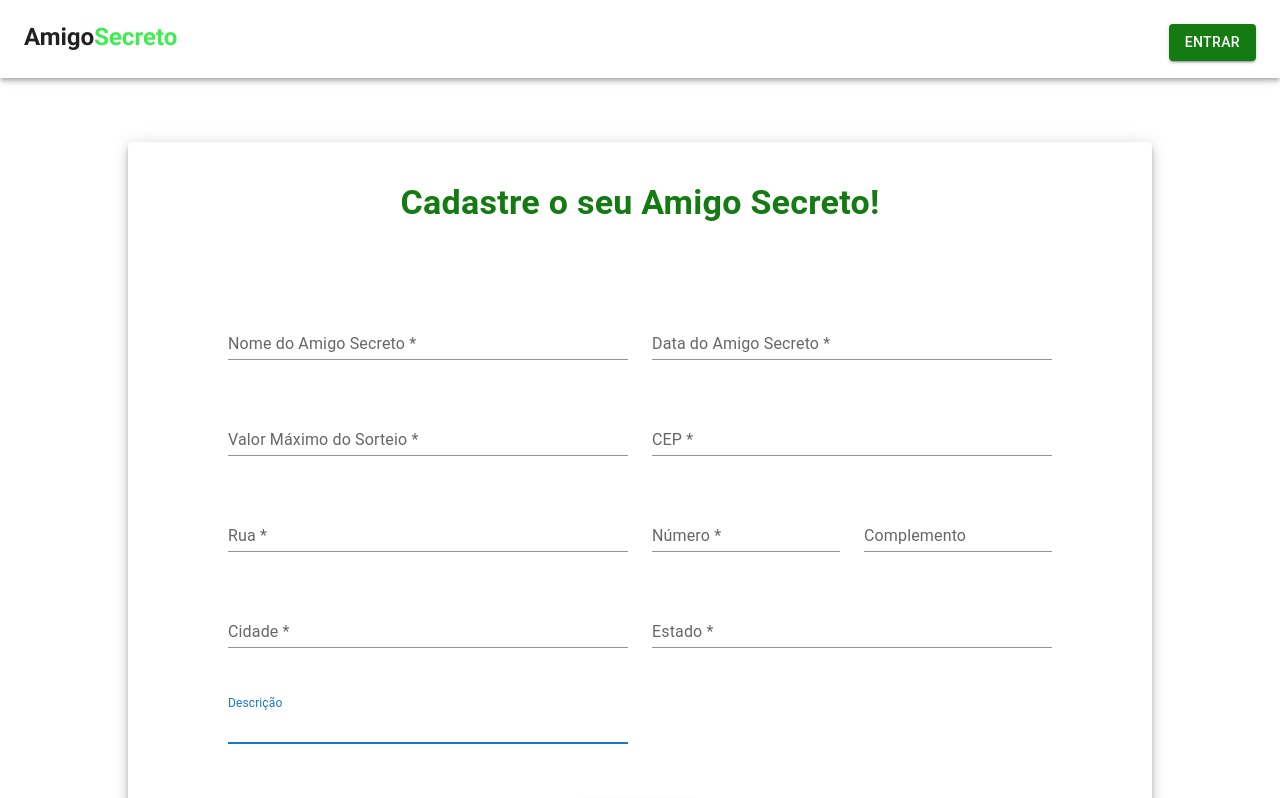
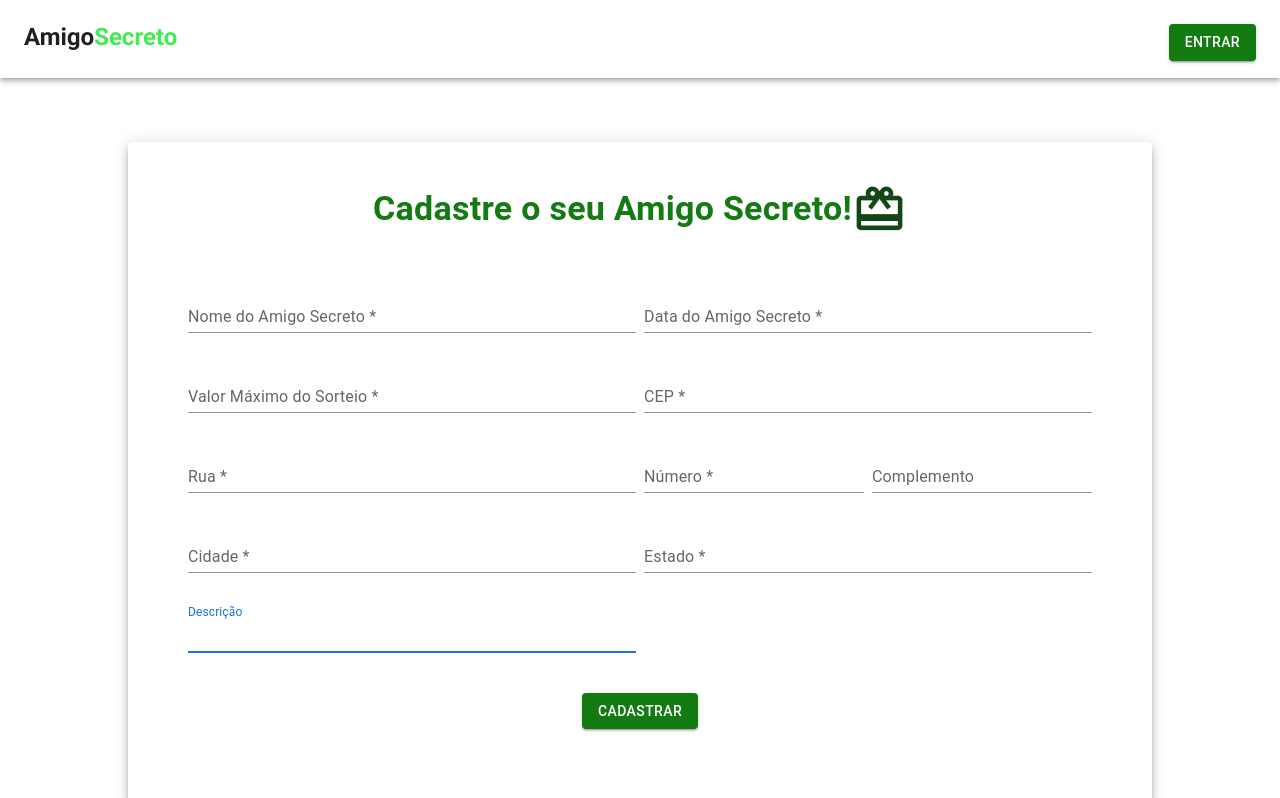
Before and after one commit to samuelbraga/amigo-secreto, a React (Create React App) app in the folder frontend/: page /novo-amigo-secreto in a window 1280 px wide. Shown: the top 798 px of the page. Built offline with nearby package versions, Linux system fonts and the light colour scheme.

Commit message:
mudanças finais

```diff
--- a/frontend/package.json
+++ b/frontend/package.json
@@ -3,15 +3,20 @@
   "version": "0.1.0",
   "private": true,
   "dependencies": {
+    "@date-io/date-fns": "^2.14.0",
     "@emotion/react": "^11.9.0",
     "@emotion/styled": "^11.8.1",
+    "@material-ui/core": "^4.12.4",
+    "@material-ui/pickers": "^3.3.10",
     "@mui/icons-material": "^5.8.3",
+    "@mui/lab": "^5.0.0-alpha.85",
     "@mui/material": "^5.7.0",
     "@mui/x-date-pickers": "^5.0.0-alpha.5",
     "@testing-library/jest-dom": "^5.16.4",
     "@testing-library/react": "^13.2.0",
     "@testing-library/user-event": "^13.5.0",
     "axios": "^0.27.2",
+    "date-fns": "^2.28.0",
     "formik": "^2.2.9",
     "react": "^18.1.0",
     "react-dom": "^18.1.0",
--- a/frontend/src/App.js
+++ b/frontend/src/App.js
@@ -1,10 +1,14 @@
 import './App.css';
 import Router from './Router/Router'
+import { LocalizationProvider } from '@mui/x-date-pickers/LocalizationProvider'
+import { AdapterDateFns } from '@mui/x-date-pickers/AdapterDateFns'
 
 function App() {
   return (
     <div className="App">
-      <Router />
+      <LocalizationProvider dateAdapter={AdapterDateFns}>
+        <Router />
+      </LocalizationProvider>
     </div>
   );
 }
--- a/frontend/src/Components/CadastroSorteio.js
+++ b/frontend/src/Components/CadastroSorteio.js
@@ -7,64 +7,103 @@ import Grid from '@mui/material/Grid';
 import Typography from '@mui/material/Typography';
 import Paper from '@mui/material/Paper';
 import { initialFormValues } from "../Helpers/Constants";
+import Card from '../Assets/Card.png'
+import { cadastroSorteio } from "../Services/sorteios";
+import { DateTimePicker } from '@mui/x-date-pickers';
+import { useNavigate } from 'react-router-dom';
+import { AppContext } from "../Context/AppContext";
 
 function FormSorteio() {
   const validationCadastroAS = yup.object({
-    nomeSorteio: yup
+    name: yup
       .string('Digite um nome válido')
       .required('O nome é obrigatório.'),
-    dataRealizacao: yup
+    event_date: yup
       .string('Digite uma data válida')
       .required('O data é obrigatória.'),
-    valorMaximo: yup
-      .number('Digite um valor válido')
+    gift_value: yup
+      .string('Digite um valor válido')
       .required('O valor é obrigatório.'),
     cep: yup
-      .number('Digite um CEP válido')
+      .string('Digite um CEP válido')
       .required('O CEP é obrigatório.'),
-    rua: yup
+    street: yup
       .string('Digite uma rua válida')
       .required('A rua é obrigatória.'),
-    numero: yup
-      .number('Digite um número válido')
+    neighborhood: yup
+      .string('Digite um número válido')
       .required('O número é obrigatório.'),
-    cidade: yup
+    city: yup
       .string('Digite uma cidade válida')
       .required('A cidade é obrigatória.'),
-    estado: yup
+    state: yup
       .string('Digite um estado válido')
       .required('O estado é obrigatório.'),
   });
-
+  const navigate = useNavigate();
+  const { setIsVisible, setFeedbackMessage } = React.useContext(AppContext)
+  const userData = JSON.parse(sessionStorage.getItem('user'))
   const formik = useFormik({
     initialValues: initialFormValues,
     validationSchema: validationCadastroAS,
     onSubmit: (values) => {
-      console.log(values, 'valores')
+      cadastroSorteio(values, userData.tokenBearer)
+        .then(() => {
+          setFeedbackMessage('Cadastro efetuado com sucesso!')
+          setIsVisible(true)
+          formik.setValues(initialFormValues)
+            formik.setTouched({}, false)
+          navigate("/dashboard")
+        })
+        .catch((error) => {
+          setFeedbackMessage('Não foi possível efetuar o cadastro')
+          setIsVisible(true)
+        })
+        .finally(() => {
+          setTimeout(function () {
+            setIsVisible(false)
+          }, 3500)
+        })
     },
   })
 
   return (
     <Grid item xs={12} component={Paper} elevation={6} padding="40px 40px" width='80%'>
-      <Typography color="#147A12" variant="h4" gutterBottom>
-        <b>Cadastre o seu Amigo Secreto!</b>
+      <Typography color="#147A12"
+        variant="h4"
+        gutterBottom
+        style={{ display: 'flex', alignItems: 'center', justifyContent: 'center'}}
+      >
+        <b>Cadastre o seu Amigo Secreto!</b> <img src={Card} alt="Card" />
       </Typography>
       <form onSubmit={formik.handleSubmit}>
-        <Grid container spacing={3} padding="60px" >
+        <Grid container spacing={1} padding="20px" >
           <Grid item xs={12} sm={6}>
             <TextField
               variant="standard"
               margin="normal"
               fullWidth
-              id="nomeSorteio"
-              value={formik.values.nomeSorteio}
+              id="name"
+              value={formik.values.name}
               onChange={formik.handleChange}
               label="Nome do Amigo Secreto *"
-              name="nomeSorteio"
-              autoComplete="nomeSorteio"
+              name="name"
+              autoComplete="name"
               autoFocus
-              error={formik.touched.nomeSorteio && Boolean(formik.errors.nomeSorteio)}
-              helperText={formik.touched.nomeSorteio && formik.errors.nomeSorteio}
+              error={formik.touched.name && Boolean(formik.errors.name)}
+              helperText={formik.touched.name && formik.errors.name}
+            />
+          </Grid>
+          <Grid item xs={12} sm={6}>
+            <DateTimePicker
+              id="event_date"
+              name="event_date"
+              error={formik.touched.event_date && Boolean(formik.errors.event_date)}
+              helperText={formik.touched.event_date && formik.errors.event_date}
+              label="Data do Amigo Secreto *"
+              value={formik.values.event_date}
+              onChange={(event) => formik.setFieldValue('event_date', event)}
+              renderInput={(params) => <TextField {...params} variant="standard" margin="normal" fullWidth/>}
             />
           </Grid>
           <Grid item xs={12} sm={6}>
@@ -72,31 +111,15 @@ function FormSorteio() {
               variant="standard"
               margin="normal"
               fullWidth
-              id="dataRealizacao"
-              value={formik.values.dataRealizacao}
-              onChange={formik.handleChange}
-              label="Data do Amigo Secreto *"
-              name="dataRealizacao"
-              autoComplete="dataRealizacao"
-              autoFocus
-              error={formik.touched.dataRealizacao && Boolean(formik.errors.dataRealizacao)}
-              helperText={formik.touched.dataRealizacao && formik.errors.dataRealizacao}
-            />
-          </Grid>
-          <Grid item xs={12} sm={6}>
-            <TextField
-              variant="standard"
-              margin="normal"
-              fullWidth
-              id="valorMaximo"
-              value={formik.values.valorMaximo}
+              id="gift_value"
+              value={formik.values.gift_value}
               onChange={formik.handleChange}
               label="Valor Máximo do Sorteio *"
-              name="valorMaximo"
-              autoComplete="valorMaximo"
+              name="gift_value"
+              autoComplete="gift_value"
               autoFocus
-              error={formik.touched.valorMaximo && Boolean(formik.errors.valorMaximo)}
-              helperText={formik.touched.valorMaximo && formik.errors.valorMaximo}
+              error={formik.touched.gift_value && Boolean(formik.errors.gift_value)}
+              helperText={formik.touched.gift_value && formik.errors.gift_value}
             />
           </Grid>
           <Grid item xs={12} sm={6}>
@@ -120,15 +143,15 @@ function FormSorteio() {
             variant="standard"
               margin="normal"
               fullWidth
-              id="rua"
-              value={formik.values.rua}
+              id="street"
+              value={formik.values.street}
               onChange={formik.handleChange}
               label="Rua *"
-              name="rua"
-              autoComplete="rua"
+              name="street"
+              autoComplete="street"
               autoFocus
-              error={formik.touched.rua && Boolean(formik.errors.rua)}
-              helperText={formik.touched.rua && formik.errors.rua}
+              error={formik.touched.street && Boolean(formik.errors.street)}
+              helperText={formik.touched.street && formik.errors.street}
             />
           </Grid>
           <Grid item xs={12} sm={3}>
@@ -136,15 +159,15 @@ function FormSorteio() {
             variant="standard"
               margin="normal"
               fullWidth
-              id="numero"
-              value={formik.values.numero}
+              id="neighborhood"
+              value={formik.values.neighborhood}
               onChange={formik.handleChange}
               label="Número *"
-              name="numero"
-              autoComplete="numero"
+              name="neighborhood"
+              autoComplete="neighborhood"
               autoFocus
-              error={formik.touched.numero && Boolean(formik.errors.numero)}
-              helperText={formik.touched.numero && formik.errors.numero}
+              error={formik.touched.neighborhood && Boolean(formik.errors.neighborhood)}
+              helperText={formik.touched.neighborhood && formik.errors.neighborhood}
             />
           </Grid>
           <Grid item xs={12} sm={3}>
@@ -152,15 +175,15 @@ function FormSorteio() {
             variant="standard"
               margin="normal"
               fullWidth
-              id="complemento"
-              value={formik.values.complemento}
+              id="complement"
+              value={formik.values.complement}
               onChange={formik.handleChange}
               label="Complemento"
-              name="complemento"
-              autoComplete="complemento"
+              name="complement"
+              autoComplete="complement"
               autoFocus
-              error={formik.touched.complemento && Boolean(formik.errors.complemento)}
-              helperText={formik.touched.complemento && formik.errors.complemento}
+              error={formik.touched.complement && Boolean(formik.errors.complement)}
+              helperText={formik.touched.complement && formik.errors.complement}
             />
           </Grid>
           <Grid item xs={12} sm={6}>
@@ -168,15 +191,15 @@ function FormSorteio() {
               variant="standard"
               margin="normal"
               fullWidth
-              id="cidade"
-              value={formik.values.cidade}
+              id="city"
+              value={formik.values.city}
               onChange={formik.handleChange}
               label="Cidade *"
-              name="cidade"
-              autoComplete="cidade"
+              name="city"
+              autoComplete="city"
               autoFocus
-              error={formik.touched.cidade && Boolean(formik.errors.cidade)}
-              helperText={formik.touched.cidade && formik.errors.cidade}
+              error={formik.touched.city && Boolean(formik.errors.city)}
+              helperText={formik.touched.city && formik.errors.city}
             />
           </Grid>
           <Grid item xs={12} sm={6}>
@@ -184,15 +207,15 @@ function FormSorteio() {
               variant="standard"
               margin="normal"
               fullWidth
-              id="estado"
-              value={formik.values.estado}
+              id="state"
+              value={formik.values.state}
               onChange={formik.handleChange}
               label="Estado *"
-              name="estado"
-              autoComplete="estado"
+              name="state"
+              autoComplete="state"
               autoFocus
-              error={formik.touched.estado && Boolean(formik.errors.estado)}
-              helperText={formik.touched.estado && formik.errors.estado}
+              error={formik.touched.state && Boolean(formik.errors.state)}
+              helperText={formik.touched.state && formik.errors.state}
             />
           </Grid>
           <Grid item xs={12} sm={6}>
@@ -200,15 +223,15 @@ function FormSorteio() {
               variant="standard"
               margin="normal"
               fullWidth
-              id="descricao"
-              value={formik.values.descricao}
+              id="description"
+              value={formik.values.description}
               onChange={formik.handleChange}
               label="Descrição"
-              name="descricao"
-              autoComplete="descricao"
+              name="description"
+              autoComplete="description"
               autoFocus
-              error={formik.touched.descricao && Boolean(formik.errors.descricao)}
-              helperText={formik.touched.descricao && formik.errors.descricao}
+              error={formik.touched.description && Boolean(formik.errors.description)}
+              helperText={formik.touched.description && formik.errors.description}
             />
           </Grid>
           <Grid item xs={12}>
--- a/frontend/src/Components/CadastroUsuario.js
+++ b/frontend/src/Components/CadastroUsuario.js
@@ -1,4 +1,4 @@
-import React, { useState } from "react";
+import React from "react";
 import TextField from '@mui/material/TextField';
 import Button from '@mui/material/Button';
 import Box from '@mui/material/Box';
@@ -6,15 +6,14 @@ import { useFormik } from 'formik';
 import * as yup from 'yup';
 import newUser from "../Services/cadastro";
 import Grid from '@mui/material/Grid';
-import Snackbar from '@mui/material/Snackbar';
 import Typography from '@mui/material/Typography';
 import Paper from '@mui/material/Paper';
-import { initialFormValues } from "../Helpers/Constants";
+import { DatePicker } from '@mui/x-date-pickers';
+import { initialCadastroUsuario } from "../Helpers/Constants";
+import { AppContext } from "../Context/AppContext";
 
 //TODO: COLOCAR MASCARA NO NASCIMENTO
 function FormUsuario() {
-  const [feedbackMessage, setFeedbackMessage] = useState('')
-  const [isVisible, setIsVisible] = useState(false)
   const validationLogin = yup.object({
     email: yup
       .string('Digite um email')
@@ -23,16 +22,16 @@ function FormUsuario() {
     password: yup
       .string('Digite sua senha')
       .required('A senha é obrigatória'),
-    dataNascimento: yup
+    birthdayData: yup
       .string('Digite sua data de nascimento')
       .required('A data de nascimento é obrigatória'),
     name: yup
       .string('Digite seu nome')
       .required('O nome é obrigatório'),
   });
-
+  const { setIsVisible, setFeedbackMessage } = React.useContext(AppContext)
   const formik = useFormik({
-      initialValues: initialFormValues,
+      initialValues: initialCadastroUsuario,
       validationSchema: validationLogin,
       onSubmit: (values) => {
         newUser({
@@ -41,9 +40,10 @@ function FormUsuario() {
           password: values.password
         })
           .then(() => {
-            formik.setValues(initialFormValues)
             setFeedbackMessage('Cadastro efetuado com sucesso!')
             setIsVisible(true)
+            formik.setValues(initialCadastroUsuario)
+            formik.setTouched({}, false)
           })
           .catch((error) => {
             setFeedbackMessage('Não foi possível efetuar o cadastro')
@@ -59,12 +59,6 @@ function FormUsuario() {
 
   return (
     <Grid item xs={12} component={Paper} elevation={6} padding="0 20px" marginRight="80px" >
-    <Snackbar
-      open={isVisible}
-      message={feedbackMessage}
-      anchorOrigin={{ vertical: 'top', horizontal: 'center'}}
-      key={'top center'}
-    />
     <Box
       sx={{
         my: 8,
@@ -118,28 +112,26 @@ function FormUsuario() {
             error={formik.touched.name && Boolean(formik.errors.name)}
             helperText={formik.touched.name && formik.errors.name}
           />
-          <TextField
-            margin="normal"
-            fullWidth
-            value={formik.values.dataNascimento}
-            onChange={formik.handleChange}
-            name="dataNascimento"
+          <DatePicker
+            id="birthdayData"
+            name="birthdayData"
+            error={formik.touched.birthdayData && Boolean(formik.errors.birthdayData)}
+            helperText={formik.touched.birthdayData && formik.errors.birthdayData}
             label="Data Nascimento"
-            type="dataNascimento"
-            id="dataNascimento"
-            error={formik.touched.dataNascimento && Boolean(formik.errors.dataNascimento)}
-            helperText={formik.touched.dataNascimento && formik.errors.dataNascimento}
+            value={formik.values.birthdayData}
+            onChange={(event) => formik.setFieldValue('birthdayData', event)}
+            renderInput={(params) => <TextField {...params} margin="normal" fullWidth/>}
           />
           <TextField
             margin="normal"
             fullWidth
-            value={formik.values.listaPresentes}
+            value={formik.values.giftList}
             onChange={formik.handleChange}
-            name="listaPresentes"
+            name="giftList"
             label="Lista de Presente"
             helperText="Conta pra gente o que você adoraria ganhar!"
-            type="listaPresentes"
-            id="listaPresentes"
+            type="giftList"
+            id="giftList"
           />
           <Button
             variant="contained"
--- a/frontend/src/Components/Login.js
+++ b/frontend/src/Components/Login.js
@@ -35,7 +35,6 @@ function LoginUsuario() {
           password: values.password
         })
         .then((response) => {
-          console.log(response)
           var user = {
             'name': response.data.user.name,
             'email': values.email,
--- a/frontend/src/Helpers/Constants.js
+++ b/frontend/src/Helpers/Constants.js
@@ -1,7 +1,37 @@
-export const initialFormValues = {
+export const initialCadastroUsuario = {
   email: '',
   password: '',
   name: '',
-  dataNascimento: '',
-  listaPresentes: '',
+  giftList: '',
+  birthdayData: null,
 }
+
+export const initialFormValues = {
+  name: '',
+  event_date: null,
+  gift_value: '',
+  cep: '',
+  street: '',
+  neighborhood: '',
+  city: '',
+  state: '',
+  complement: '',
+  description: '',
+  token: '',
+}
+
+export const formatSorteioData = (sorteioData, authorization) => {
+  return {
+    name: sorteioData.name,
+    event_date: sorteioData.event_date,
+    gift_value: parseInt(sorteioData.gift_value),
+    cep: parseInt(sorteioData.cep),
+    street: sorteioData.street,
+    neighborhood: sorteioData.neighborhood,
+    city: sorteioData.city,
+    state: sorteioData.state,
+    complement: sorteioData.complement,
+    description: sorteioData.description,
+    token: authorization
+  }
+}
--- a/frontend/src/Router/Router.js
+++ b/frontend/src/Router/Router.js
@@ -5,16 +5,25 @@ import NovoAmigoSecreto from '../Pages/NovoAmigoSecreto';
 import Home from '../Pages/Home';
 import NotFound from '../Pages/NotFound';
 import { AppContext } from '../Context/AppContext';
+import Snackbar from '@mui/material/Snackbar';
 
 function Router() {
   const [userDetails, setUserDetails] = useState({});
   const [showLogin, setShowLogin] = useState(false)
+  const [feedbackMessage, setFeedbackMessage] = useState('')
+  const [isVisible, setIsVisible] = useState(false)
 
   return (
     <BrowserRouter>
       <AppContext.Provider
-        value={{ userDetails, showLogin, setUserDetails, setShowLogin }}
+        value={{ userDetails, showLogin, setUserDetails, setShowLogin, setIsVisible, setFeedbackMessage }}
       >
+        <Snackbar
+          open={isVisible}
+          message={feedbackMessage}
+          anchorOrigin={{ vertical: 'top', horizontal: 'center'}}
+          key={'top center'}
+        />
         <Routes>
           <Route index element={<Home />} />
           <Route path="/dashboard" element={<Dashboard />} />
--- a/frontend/src/Services/sorteios.js
+++ b/frontend/src/Services/sorteios.js
@@ -1,10 +1,11 @@
+import { formatSorteioData } from '../Helpers/Constants'
 import instance from './api'
 
-export const sorteiosAdmin = (
-    userId,
+export const cadastroSorteio = (
+    sorteioData,
     authorization
 ) => {
-    return instance.get(`sorteios-admin?userId=${userId}`, { headers: { Authorization: `Bearer ${authorization}`} })
+    return instance.post('/group', formatSorteioData(sorteioData, authorization))
 }
 
 export const sorteiosParticipante = (
@@ -13,9 +14,3 @@ export const sorteiosParticipante = (
 ) => {
     return instance.get(`sorteios-participante?userId=${userId}`, { headers: { Authorization: `Bearer ${authorization}`} })
 }
-
-export const cadastroSorteio = (
-    sorteioData
-) => {
-    return instance.post('cadastro/sorteio', sorteioData)
-}
```
Also changed, not shown: frontend/src/Assets/Card.png (added), 1 other file (tests, documents, lock files or other folders).
